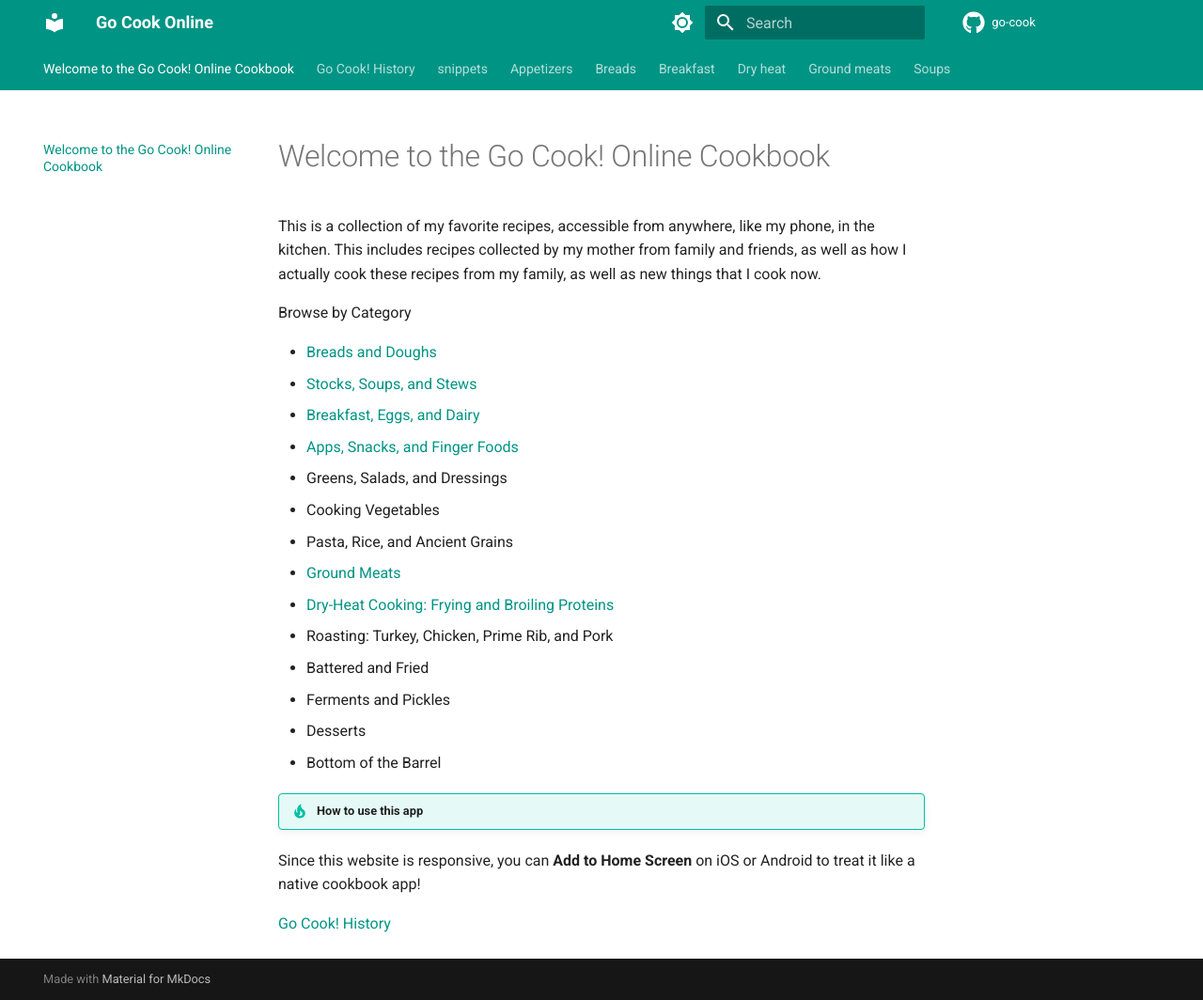
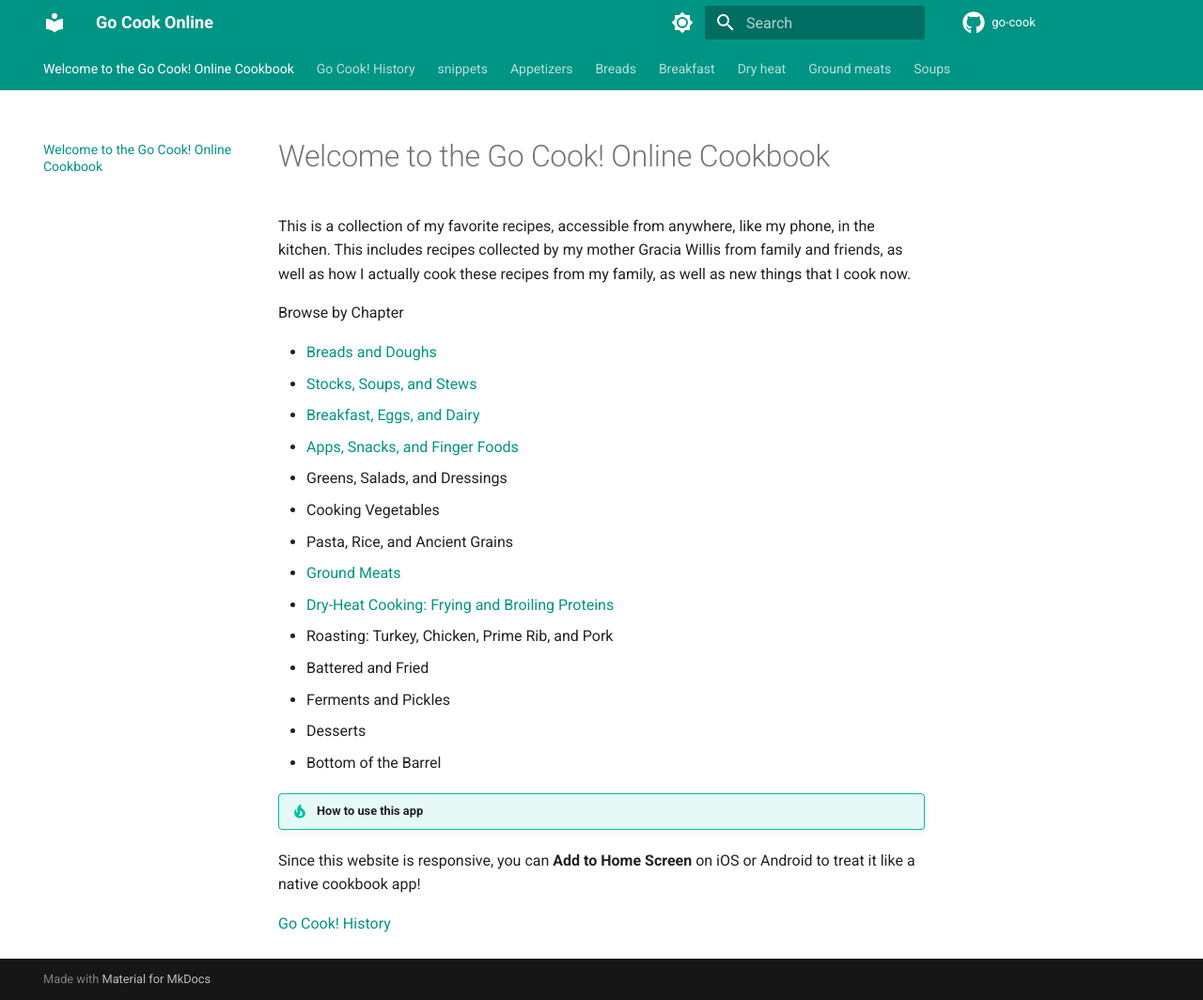
Before and after one commit to tomwillis608/go-cook, an MkDocs documentation site: the page built from cookbook/index.md, in a window 1280 px wide and 1064 px high. Shown: the whole window at 94% size. Built offline with MkDocs 1.6.1 and Material for MkDocs 9.7.7, drawn with Linux system fonts in a browser that asks for light colours; comment, search, counter and statistics services are not loaded.

Commit message:
Call categories chapters now

```diff
--- a/cookbook/index.md
+++ b/cookbook/index.md
@@ -2,11 +2,11 @@
 
 This is a collection of my favorite recipes, accessible from anywhere,
 like my phone, in the kitchen.
-This includes recipes collected by my mother
+This includes recipes collected by my mother Gracia Willis
 from family and friends, as well as how I actually cook these recipes from my family, as well as new things that
 I cook now.
 
-Browse by Category
+Browse by Chapter
 
 - [Breads and Doughs](breads/index.md)
 - [Stocks, Soups, and Stews](soups/index.md)
```
